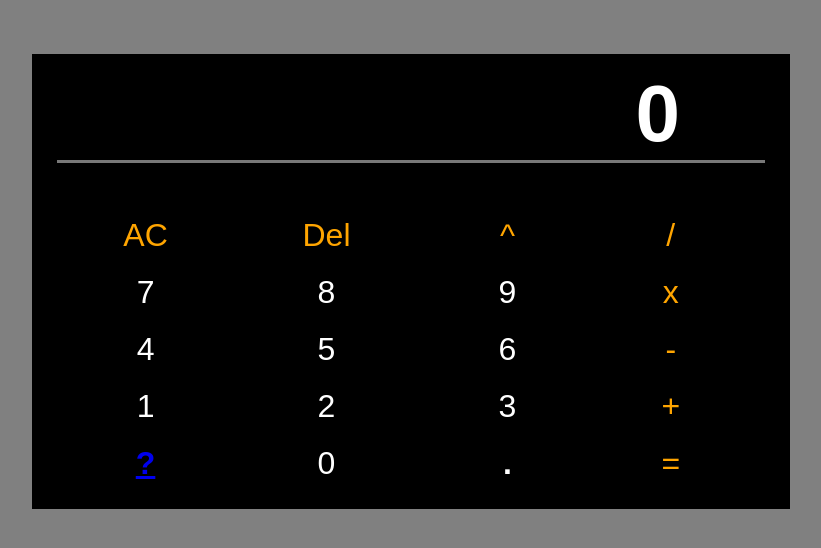
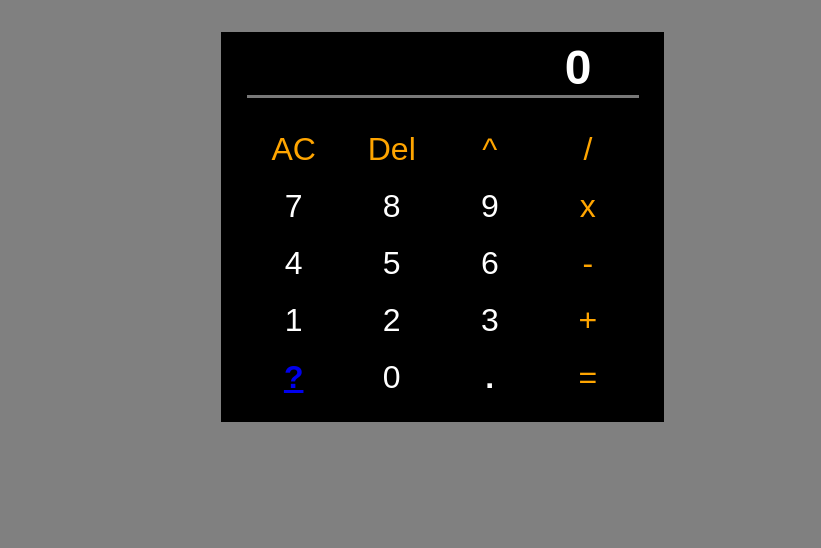
Before and after one commit to SalcedoManuel/2019-2020-CSAAI-Practicas, a plain HTML site: page P2/master_calc/index.html in a window 1280 px wide. Shown: the whole page, without its empty margins (229-1050 px from the left). Drawn offline with Linux system fonts and the light colour scheme; files whose address does not match are found by name.

Commit message:
Start Master_Calc

```diff
--- a/P2/master_calc/styles.css
+++ b/P2/master_calc/styles.css
@@ -5,8 +5,8 @@ body{
 .Calculator{
   background-color: black;
   text-align: left;
-  margin-left: 20%;
-  margin-right: 20%;
+  margin-left: 35%;
+  margin-right: 30%;
   padding-left: 2%;
   padding-right: 2%;
   padding-bottom: 2%;
@@ -16,13 +16,14 @@ body{
   border-style: none;
   color: white;
   text-align: center;
-  width: 25%;
+  /*width: 60px;*/
+  width: 24%;
   height: 25%;
   font-size: 200%;
 }
 #producto, #resta, #suma, #division, #igual{
   color: orange;
-  width: 20%;
+  width: 24%;
 }
 #clear, #del, #exponencial{
   color: orange;
@@ -33,7 +34,8 @@ body{
   text-align:right;
   border-color: rgb(120, 120, 120);
   border-style: none none solid none;
-  font-size: 500%;
+  font-size: 300%;
   padding-right: 12%;
+  padding-left: 20%;
   padding-top: 2%;
 }
```
Also changed, not shown: P2/index.html (+1 -1 lines).
